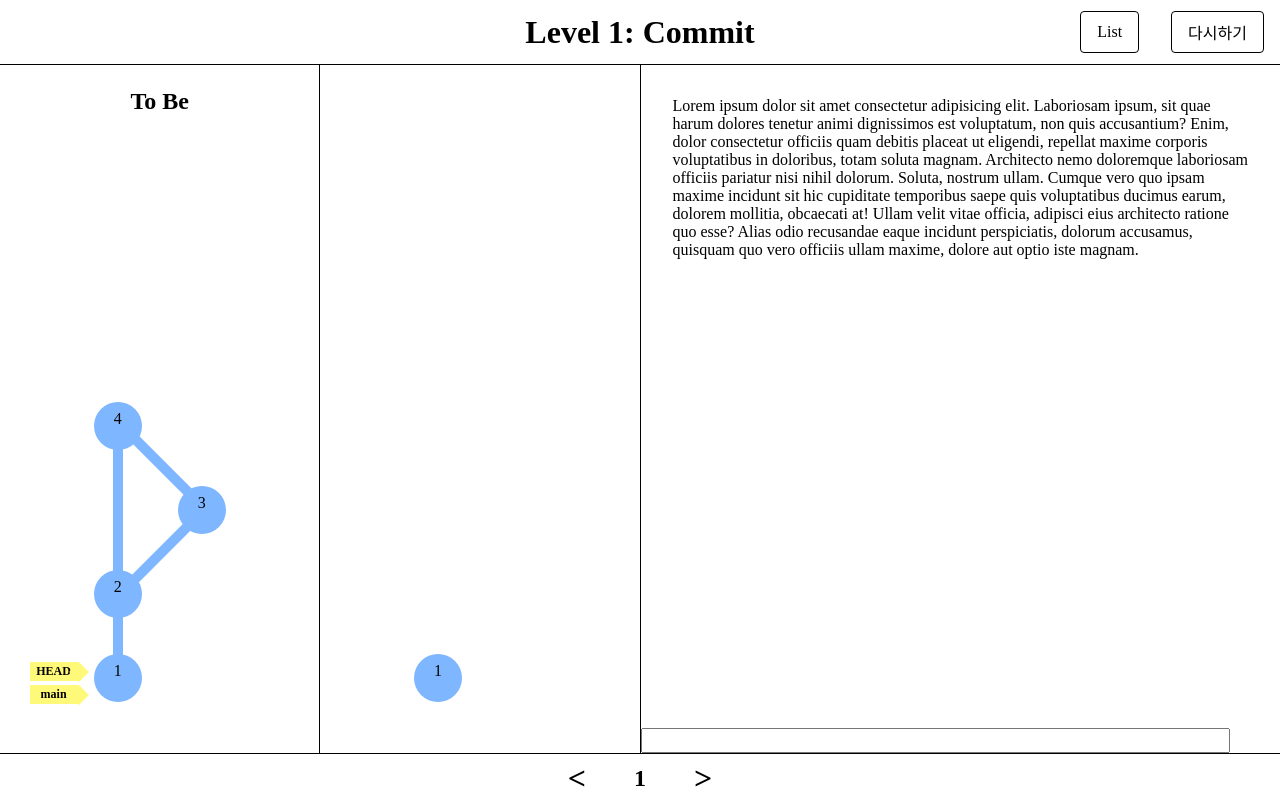
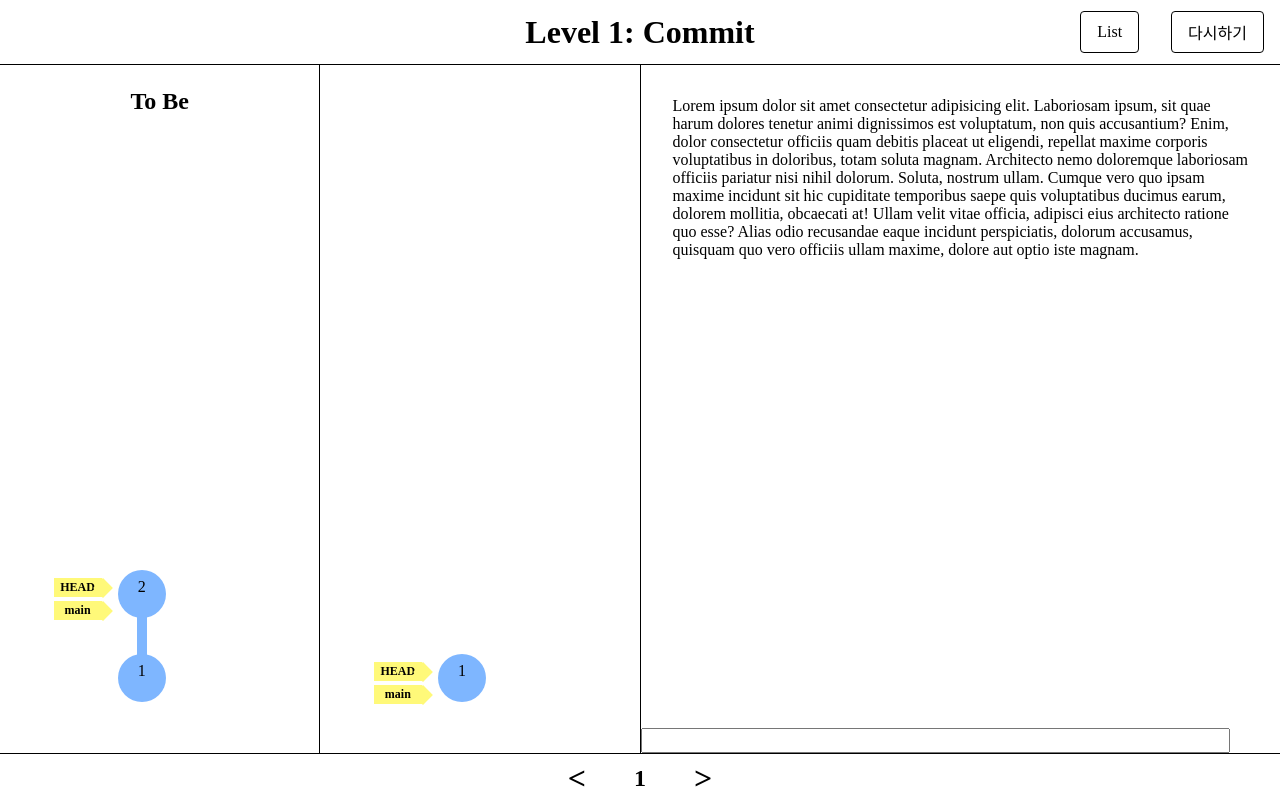
Before and after one commit to sangwoo-sean/gitter, a React (Vite) app: page / in a window 1280 px wide. Built offline with nearby package versions, Linux system fonts and the light colour scheme.

Commit message:
commit들 끌어올리기

```diff
--- a/src/App2.tsx
+++ b/src/App2.tsx
@@ -1,9 +1,9 @@
 import styled from "styled-components";
+import { useState } from "react";
 import Head from "./layout/Head";
 import Body from "./layout/Body";
 import Footer from "./layout/Footer";
 import Modal from "react-modal";
-import { useState } from "react";
 
 Modal.setAppElement("#root");
 
--- a/src/components/Commit.tsx
+++ b/src/components/Commit.tsx
@@ -25,8 +25,8 @@ export default function Commit(props: CommitProps) {
         <>
           <StyledCommit>{children}</StyledCommit>
           <StyledBranches>
-            {branches?.map((branch) => (
-              <StyledBranch>{branch}</StyledBranch>
+            {branches?.map((branch, index) => (
+              <StyledBranch key={index}>{branch}</StyledBranch>
             ))}
           </StyledBranches>
         </>
--- a/src/layout/GitGraph.tsx
+++ b/src/layout/GitGraph.tsx
@@ -1,12 +1,33 @@
 import styled from "styled-components";
 import LeftGraph from "./LeftGraph";
 import RightGraph from "./RightGraph";
+import Commit from "../components/Commit";
 
 export default function GitGraph() {
   return (
     <Styled>
-      <LeftGraph />
-      <RightGraph />
+      <LeftGraph>
+        <tr>
+          <StyledTd>
+            <Commit branches={["HEAD", "main"]}>2</Commit>
+          </StyledTd>
+          <StyledTd></StyledTd>
+        </tr>
+        <tr>
+          <StyledTd>
+            <Commit toTop={true}>1</Commit>
+          </StyledTd>
+          <StyledTd></StyledTd>
+        </tr>
+      </LeftGraph>
+      <RightGraph>
+        <tr>
+          <StyledTd>
+            <Commit branches={["HEAD", "main"]}>1</Commit>
+          </StyledTd>
+          <StyledTd></StyledTd>
+        </tr>
+      </RightGraph>
     </Styled>
   );
 }
@@ -15,3 +36,9 @@ const Styled = styled.div`
   flex: 1;
   display: flex;
 `;
+
+const StyledTd = styled.td`
+  width: 2rem;
+  height: 2rem;
+  text-align: center;
+`;
--- a/src/layout/LeftGraph.tsx
+++ b/src/layout/LeftGraph.tsx
@@ -1,44 +1,12 @@
 import styled from "styled-components";
-import Commit from "../components/Commit";
 
-export default function LeftGraph() {
+export default function LeftGraph({ children }: React.PropsWithChildren) {
   return (
     <Styled>
       <StyledTitle>To Be</StyledTitle>
       <div>
         <table>
-          <tbody>
-            <tr>
-              <StyledTd>
-                <Commit>4</Commit>
-              </StyledTd>
-              <StyledTd></StyledTd>
-            </tr>
-            <tr>
-              <StyledTd>
-                <Commit toTop={true} exist={false}></Commit>
-              </StyledTd>
-              <StyledTd>
-                <Commit toTopLeft={true}>3</Commit>
-              </StyledTd>
-            </tr>
-            <tr>
-              <StyledTd>
-                <Commit toTop={true} toTopRight={true}>
-                  2
-                </Commit>
-              </StyledTd>
-              <StyledTd></StyledTd>
-            </tr>
-            <tr>
-              <StyledTd>
-                <Commit toTop={true} branches={["HEAD", "main"]}>
-                  1
-                </Commit>
-              </StyledTd>
-              <StyledTd></StyledTd>
-            </tr>
-          </tbody>
+          <tbody>{children}</tbody>
         </table>
       </div>
     </Styled>
@@ -62,9 +30,3 @@ const StyledTitle = styled.h2`
   left: 50%;
   transform: translate(-50%, -50%);
 `;
-
-const StyledTd = styled.td`
-  width: 2rem;
-  height: 2rem;
-  text-align: center;
-`;
--- a/src/layout/RightGraph.tsx
+++ b/src/layout/RightGraph.tsx
@@ -1,21 +1,11 @@
 import styled from "styled-components";
-import Commit from "../components/Commit";
 
-export default function RightGraph() {
+export default function RightGraph({ children }: React.PropsWithChildren) {
   return (
     <Styled>
       <div>
         <table>
-          <tbody>
-            <tr>
-              <StyledTd>
-                <Commit>1</Commit>
-              </StyledTd>
-              <StyledTd>
-                <Commit exist={false}></Commit>
-              </StyledTd>
-            </tr>
-          </tbody>
+          <tbody>{children}</tbody>
         </table>
       </div>
     </Styled>
@@ -29,8 +19,3 @@ const Styled = styled.div`
   align-items: flex-end;
   padding: 2rem;
 `;
-const StyledTd = styled.td`
-  width: 2rem;
-  height: 2rem;
-  text-align: center;
-`;
```
